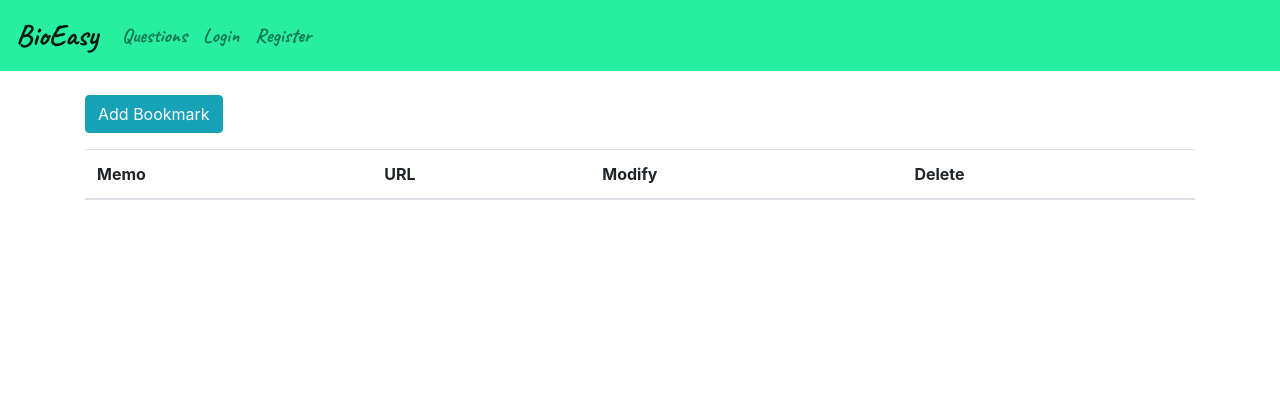
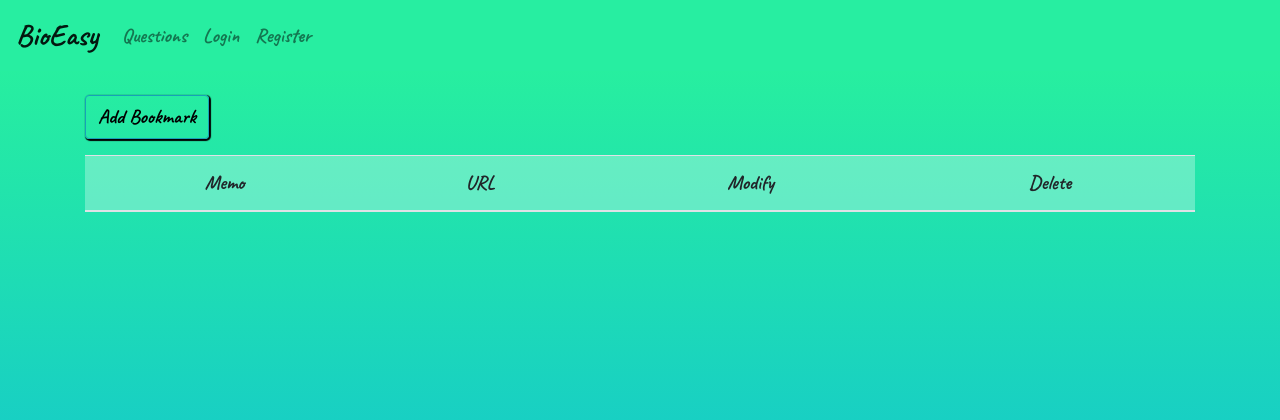
Before and after one commit to mekieun/paperEasy, a Django app: template memo/templates/memo/bookmark_list.html in a window 1280 px wide. Shown: the top 420 px of the page. Run offline with Django 3.2, Linux system fonts and the light colour scheme; the template is opened without the code that fills it: values that come from a table or form of the project are taken from there, others are empty; data comes from the database, SQL or seed files in the repository; parts of the project's set-up code (start-up, migrations or seed data) failed here and were passed over; some libraries are stand-ins or nearby versions.

Commit message:
page design

```diff
--- a/memo/templates/memo/bookmark_list.html
+++ b/memo/templates/memo/bookmark_list.html
@@ -3,18 +3,27 @@
 {% block title %} Bookmark {% endblock %}
 
 {% block content %}
+<style type="text/css">
+     @import url('https://fonts.googleapis.com/css2?family=Caveat:wght@700&display=swap');
+    @import url('https://fonts.googleapis.com/css2?family=Permanent+Marker&display=swap');
+    body{
+      background-image: linear-gradient(0deg, #08AEEA 0%, #2AF598 100%);
+      background-repeat: no-repeat;
+      background-attachment: fixed;
+    }
+</style>
     <br>
     <div class="btn-group">
-        <a href ="{% url 'add' %}" class = "btn btn-info">Add Bookmark</a>
+        <a href ="{% url 'add' %}" class = "btn btn-info" style="font-family: 'Caveat', cursive; font-size: 20px; color: black; background-color: transparent; box-shadow: 1px 1px 1px 1px; ">Add Bookmark</a>
     </div>
     <p></p>
     <table class = "table">
         <thead>
             <tr>
-                <th scope = "col">Memo</th>
-                <th scope = "col">URL</th>
-                <th scope = "col">Modify</th>
-                <th scope = "col">Delete</th>
+                <th scope = "col" style="font-family: 'Caveat', cursive; font-size: 20px; text-align: center; background-color: rgba( 255, 255, 255, 0.3 );">Memo</th>
+                <th scope = "col" style="font-family: 'Caveat', cursive; font-size: 20px; text-align: center; background-color: rgba( 255, 255, 255, 0.3 );">URL</th>
+                <th scope = "col" style="font-family: 'Caveat', cursive; font-size: 20px; text-align: center; background-color: rgba( 255, 255, 255, 0.3 );">Modify</th>
+                <th scope = "col" style="font-family: 'Caveat', cursive; font-size: 20px; text-align: center; background-color: rgba( 255, 255, 255, 0.3 );">Delete</th>
             </tr>
         </thead>
         <tbody>
```
Also changed, not shown: memo/templates/memo/bookmark_confirm_delete.html (+9 -0 lines), memo/templates/memo/bookmark_create.html (+11 -1 lines), memo/templates/memo/bookmark_detail.html (+9 -0 lines), memo/templates/memo/bookmark_update.html (+16 -3 lines).
